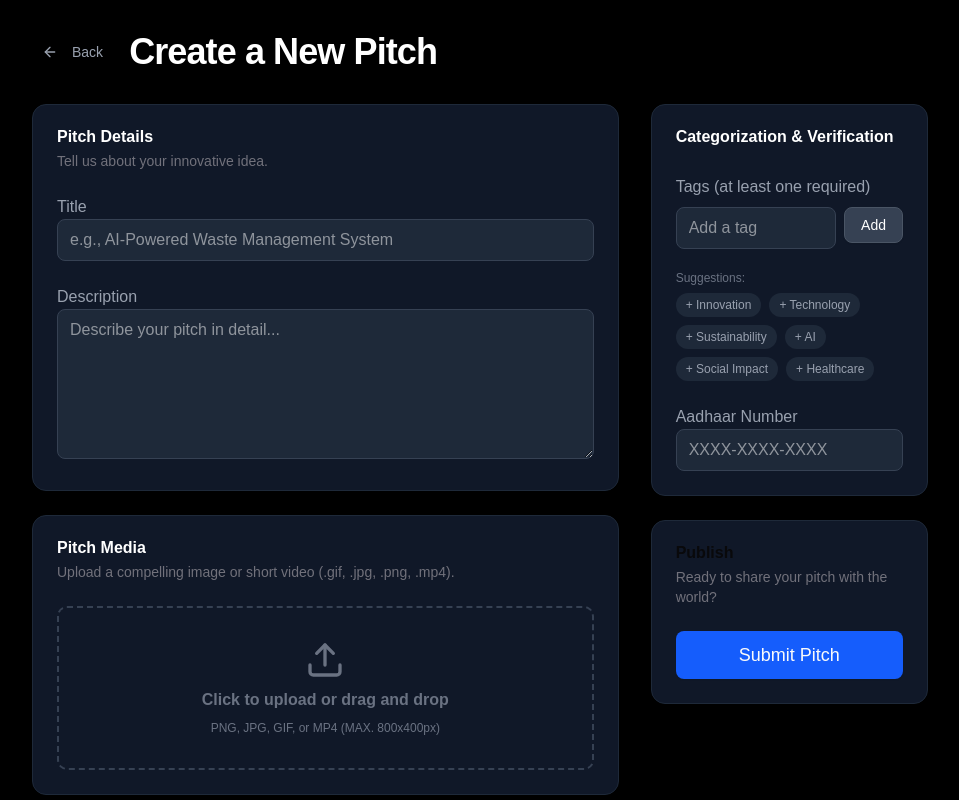
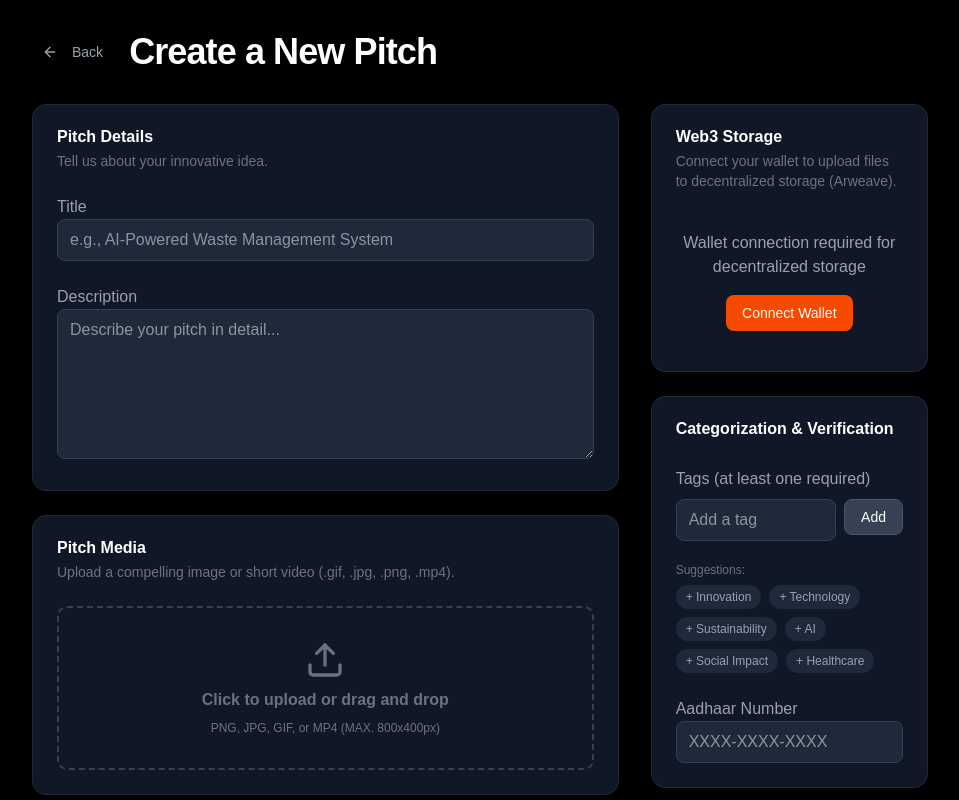
Before and after one commit to opaq-wtf/opaq, a Next.js app: page /bloom/upload in a window 1280 px wide. Shown: the top 800 px of the page, without its empty margins (160-1119 px from the left). Built offline with nearby package versions, Linux system fonts and the light colour scheme.

Commit message:
feat: integrate Web3 wallet connection and Irys file upload functionality in UploadPage

```diff
--- a/package.json
+++ b/package.json
@@ -14,6 +14,8 @@
     "@apollo/server": "^4.12.2",
     "@as-integrations/next": "^3.2.0",
     "@hookform/resolvers": "^5.1.1",
+    "@irys/web-upload": "^0.0.15",
+    "@irys/web-upload-ethereum": "^0.0.16",
     "@radix-ui/react-slot": "^1.2.3",
     "@radix-ui/react-tabs": "^1.1.12",
     "@tiptap/extension-image": "^2.22.3",
@@ -27,6 +29,7 @@
     "clsx": "^2.1.1",
     "date-fns": "^4.1.0",
     "drizzle-orm": "^0.44.2",
+    "ethers": "5",
     "graphql": "^16.11.0",
     "graphql-tag": "^2.12.6",
     "jose": "^6.0.11",
--- a/src/app/(protected)/bloom/upload/page.tsx
+++ b/src/app/(protected)/bloom/upload/page.tsx
@@ -1,8 +1,18 @@
 "use client";
 
-import { useState, useRef, ChangeEvent, FormEvent, KeyboardEvent } from "react";
+import { useState, useRef, ChangeEvent, FormEvent, KeyboardEvent, useEffect } from "react";
 import { useRouter } from "next/navigation";
 import { Button } from "@/components/ui/button";
+import { WebUploader } from "@irys/web-upload";
+import { WebEthereum } from "@irys/web-upload-ethereum";
+import { ethers } from "ethers";
+
+// Extend Window interface for ethereum
+declare global {
+  interface Window {
+    ethereum?: any;
+  }
+}
 import {
   Card,
   CardContent,
@@ -26,6 +36,9 @@ export default function UploadPage() {
   const [tagInput, setTagInput] = useState("");
   const [aadhar, setAadhar] = useState("");
   const [isSubmitting, setIsSubmitting] = useState(false);
+  const [uploadProgress, setUploadProgress] = useState(0);
+  const [irysUrl, setIrysUrl] = useState<string | null>(null);
+  const [walletConnected, setWalletConnected] = useState(false);
   const [suggestedTags] = useState([
     "Innovation",
     "Technology",
@@ -34,6 +47,48 @@ export default function UploadPage() {
     "Social Impact",
     "Healthcare",
   ]);
+
+  // Check wallet connection on component mount
+  useEffect(() => {
+    checkWalletConnection();
+  }, []);
+
+  const checkWalletConnection = async () => {
+    if (window.ethereum) {
+      try {
+        const accounts = await window.ethereum.request({ method: 'eth_accounts' });
+        setWalletConnected(accounts.length > 0);
+      } catch (error) {
+        console.error("Error checking wallet connection:", error);
+      }
+    }
+  };
+
+  const connectWallet = async () => {
+    if (!window.ethereum) {
+      alert("Please install MetaMask or another Web3 wallet to continue.");
+      return;
+    }
+
+    try {
+      await window.ethereum.request({ method: 'eth_requestAccounts' });
+      setWalletConnected(true);
+    } catch (error) {
+      console.error("Failed to connect wallet:", error);
+      alert("Failed to connect wallet. Please try again.");
+    }
+  };
+
+  const getIrysUploader = async () => {
+    if (!window.ethereum) {
+      throw new Error("MetaMask or another Web3 wallet is required");
+    }
+
+    const provider = new ethers.providers.Web3Provider(window.ethereum);
+    const irysUploader = await WebUploader(WebEthereum).withProvider(provider);
+
+    return irysUploader;
+  };
 
   const handleFileChange = (e: ChangeEvent<HTMLInputElement>) => {
     const selectedFile = e.target.files?.[0];
@@ -83,29 +138,65 @@ export default function UploadPage() {
     setTags(tags.filter((tag) => tag !== tagToRemove));
   };
 
-  const handleSubmit = (e: FormEvent) => {
+  const handleSubmit = async (e: FormEvent) => {
     e.preventDefault();
     if (tags.length === 0) {
       alert("Please add at least one tag.");
       document.getElementById("tags")?.focus();
       return;
     }
+
+    if (!file) {
+      alert("Please select a file to upload.");
+      return;
+    }
+
     setIsSubmitting(true);
-    // Form submission logic here...
-    console.log({
-      title,
-      description,
-      file,
-      tags,
-      aadhar,
-    });
-    // Simulate API call
-    setTimeout(() => {
+    setUploadProgress(0);
+
+    try {
+      // Initialize Irys uploader
+      const irysUploader = await getIrysUploader();
+
+      // Upload file to Irys/Arweave
+      setUploadProgress(25);
+
+      // Convert File to Buffer for Irys
+      const fileBuffer = await file.arrayBuffer();
+      const receipt = await irysUploader.upload(Buffer.from(fileBuffer));
+
+      setUploadProgress(75);
+
+      const uploadedFileUrl = `https://gateway.irys.xyz/${receipt.id}`;
+      setIrysUrl(uploadedFileUrl);
+      setUploadProgress(100);
+
+      // Create pitch data with Irys URL
+      const pitchData = {
+        title,
+        description,
+        fileUrl: uploadedFileUrl,
+        irysId: receipt.id,
+        tags,
+        aadhar,
+        uploadedAt: new Date().toISOString(),
+      };
+
+      console.log("Pitch submitted with Irys:", pitchData);
+
+      // Here you would typically send pitchData to your backend API
+      // await fetch('/api/pitches', { method: 'POST', body: JSON.stringify(pitchData) });
+
+      alert("Pitch submitted successfully with decentralized storage!");
+      router.push("/bloom/my-pitches");
+
+    } catch (error) {
+      console.error("Upload failed:", error);
+      alert("Failed to upload file. Please make sure you have a Web3 wallet connected and try again.");
+    } finally {
       setIsSubmitting(false);
-      // Show success message, maybe with a toast
-      alert("Pitch submitted successfully!");
-      router.push("/bloom/my-pitches");
-    }, 2000);
+      setUploadProgress(0);
+    }
   };
 
   return (
@@ -211,6 +302,37 @@ export default function UploadPage() {
             <div className="lg:col-span-1 space-y-6">
               <Card className="bg-gray-900 border-gray-800">
                 <CardHeader>
+                  <CardTitle className="text-white">Web3 Storage</CardTitle>
+                  <CardDescription>
+                    Connect your wallet to upload files to decentralized storage (Arweave).
+                  </CardDescription>
+                </CardHeader>
+                <CardContent>
+                  {!walletConnected ? (
+                    <div className="text-center py-4">
+                      <p className="text-gray-400 mb-4">Wallet connection required for decentralized storage</p>
+                      <Button
+                        type="button"
+                        onClick={connectWallet}
+                        className="bg-orange-600 hover:bg-orange-700"
+                      >
+                        Connect Wallet
+                      </Button>
+                    </div>
+                  ) : (
+                    <div className="text-center py-4">
+                      <div className="flex items-center justify-center text-green-400 mb-2">
+                        <div className="w-2 h-2 bg-green-400 rounded-full mr-2"></div>
+                        Wallet Connected
+                      </div>
+                      <p className="text-xs text-gray-500">Ready for decentralized upload</p>
+                    </div>
+                  )}
+                </CardContent>
+              </Card>
+
+              <Card className="bg-gray-900 border-gray-800">
+                <CardHeader>
                   <CardTitle className="text-white">Categorization & Verification</CardTitle>
                 </CardHeader>
                 <CardContent className="space-y-6">
@@ -298,18 +420,34 @@ export default function UploadPage() {
                 <CardFooter>
                   <Button
                     type="submit"
-                    className="w-full bg-blue-600 hover:bg-blue-700 text-lg py-6"
-                    disabled={isSubmitting}
+                    className="w-full bg-blue-600 hover:bg-blue-700 text-lg py-6 disabled:bg-gray-600 disabled:cursor-not-allowed"
+                    disabled={isSubmitting || !walletConnected}
                   >
-                    {isSubmitting ? (
+                    {!walletConnected ? (
+                      "Connect Wallet to Submit"
+                    ) : isSubmitting ? (
                       <>
                         <Loader2 className="mr-2 h-5 w-5 animate-spin" />
-                        Submitting...
+                        {uploadProgress > 0 ? `Uploading... ${uploadProgress}%` : "Connecting..."}
                       </>
                     ) : (
                       "Submit Pitch"
                     )}
                   </Button>
+                  {uploadProgress > 0 && uploadProgress < 100 && (
+                    <div className="w-full bg-gray-700 rounded-full h-2 mt-3">
+                      <div
+                        className="bg-blue-600 h-2 rounded-full transition-all duration-300"
+                        style={{ width: `${uploadProgress}%` }}
+                      ></div>
+                    </div>
+                  )}
+                  {irysUrl && (
+                    <div className="mt-3 p-2 bg-green-900/20 border border-green-700 rounded text-green-300 text-sm">
+                      <p className="font-semibold">File uploaded to Arweave!</p>
+                      <p className="text-xs mt-1 break-all">ID: {irysUrl.split('/').pop()}</p>
+                    </div>
+                  )}
                 </CardFooter>
               </Card>
             </div>
```
